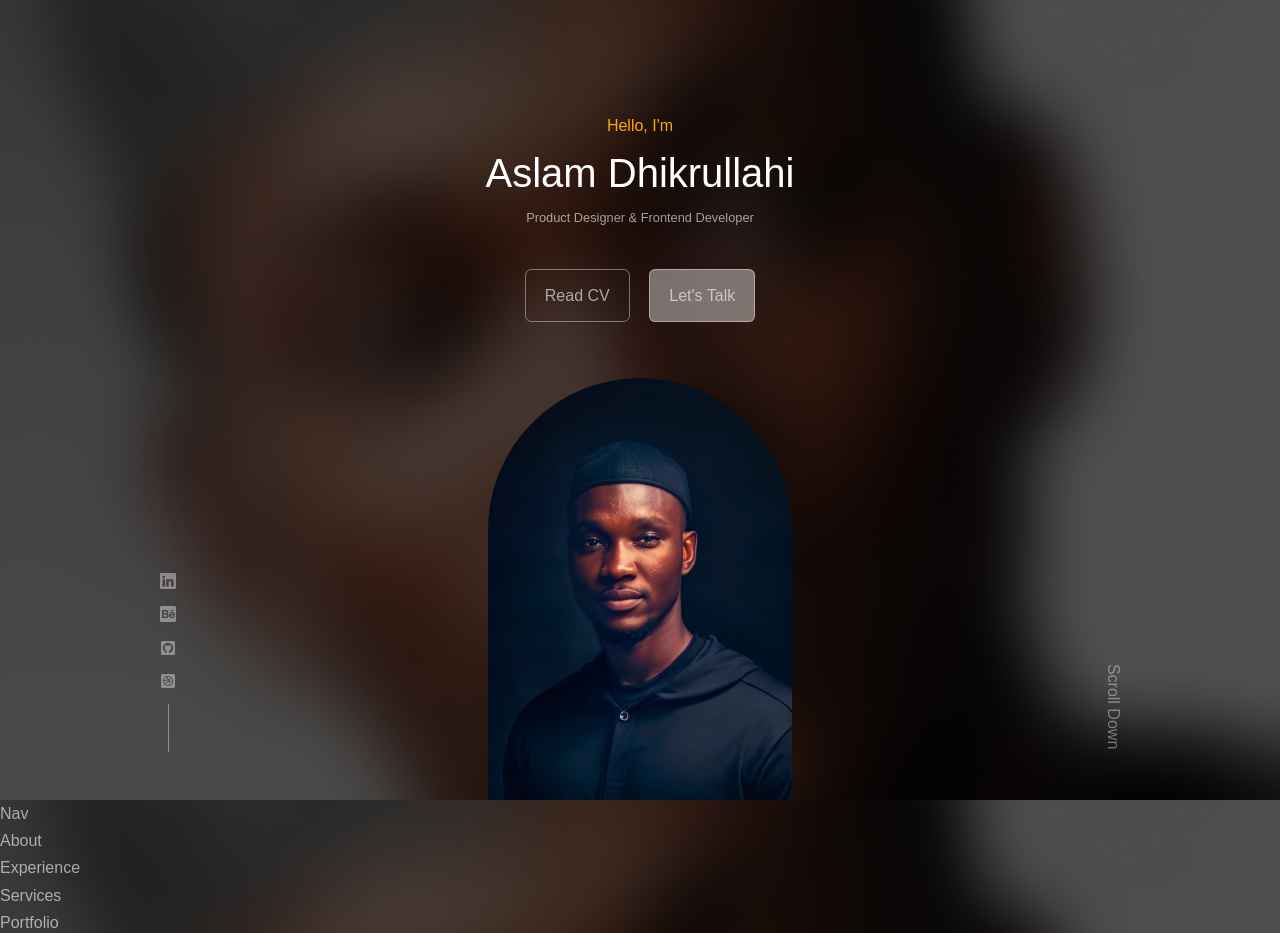
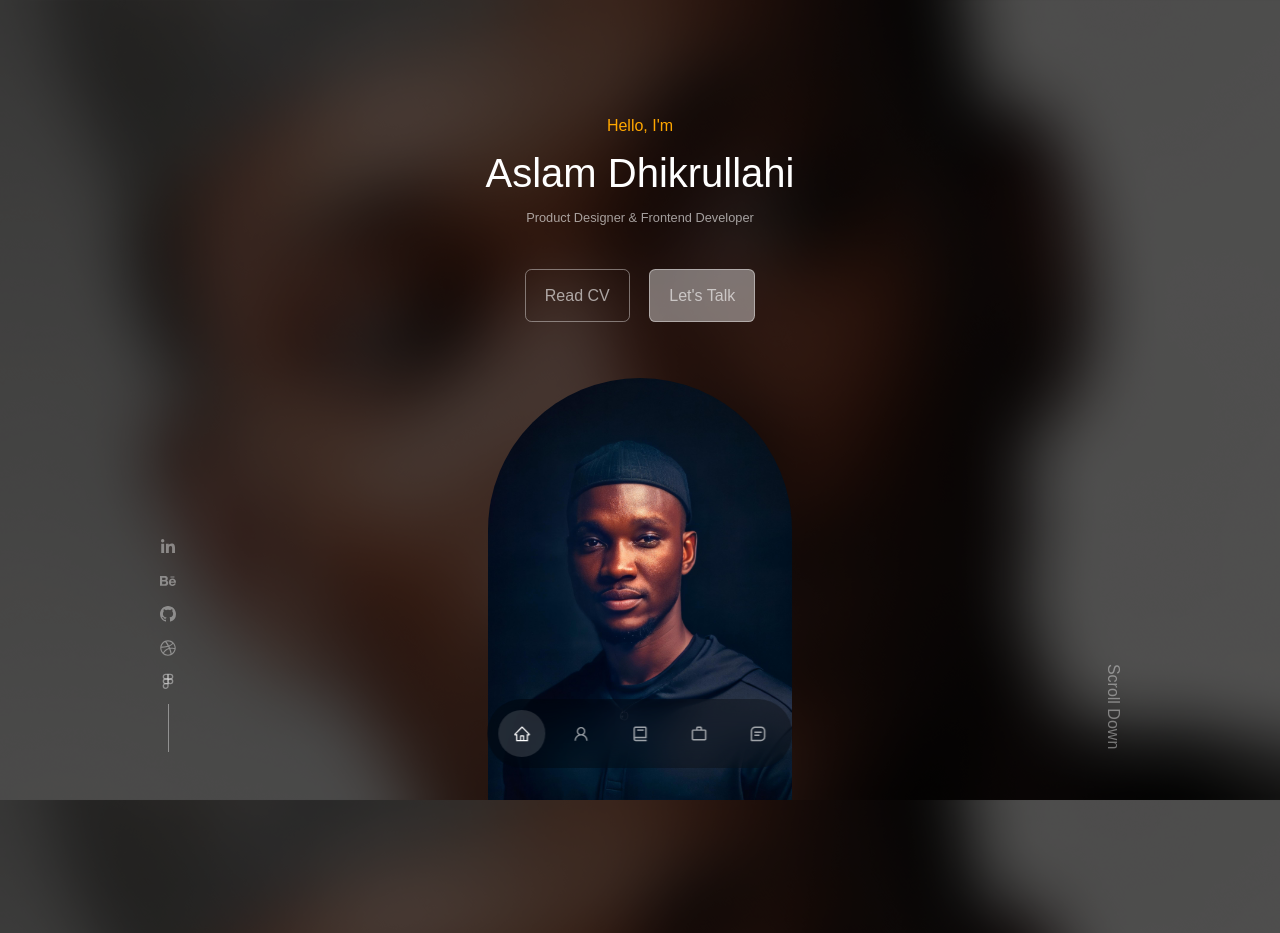
Before and after one commit to aslam-adigun/d-aslam, a React (Create React App) app: page / in a window 1280 px wide. Shown: the top 933 px of the page. Built offline with nearby package versions, Linux system fonts and the light colour scheme; a web font is replaced by a local one.

Commit message:
:white_check_mark: Completed Navbar component
I have updated the Navbar component and done its styling. Had to restyle some other components as well.

```diff
--- a/src/App.jsx
+++ b/src/App.jsx
@@ -16,8 +16,8 @@ const App = () => {
     <Nav />
     <About />
     <Experience />
+    <Portfolio />
     <Services />
-    <Portfolio />
     <Testimonials />
     <Contact />
     <Footer />
--- a/src/components/about/About.jsx
+++ b/src/components/about/About.jsx
@@ -3,7 +3,7 @@ import './about.css'
 
 const About = () => {
     return (
-        <div>About</div>
+        <section id='about'>About</section>
     )
 }
 
--- a/src/components/contacts/Contact.jsx
+++ b/src/components/contacts/Contact.jsx
@@ -3,7 +3,7 @@ import './contact.css'
 
 const Contact = () => {
   return (
-    <div>Contact</div>
+    <section id='contact'>Contact</section>
   )
 }
 
--- a/src/components/experience/Experience.jsx
+++ b/src/components/experience/Experience.jsx
@@ -3,7 +3,7 @@ import './experience.css'
 
 const Experience = () => {
   return (
-    <div>Experience</div>
+    <section id='experience'>Experience</section>
   )
 }
 
--- a/src/components/header/HeaderSocials.jsx
+++ b/src/components/header/HeaderSocials.jsx
@@ -1,16 +1,18 @@
 import React from 'react'
-import { BsLinkedin } from 'react-icons/bs'
-import { ImBehance2 } from 'react-icons/im'
-import { FaGithubSquare } from 'react-icons/fa'
-import { FaDribbbleSquare } from 'react-icons/fa'
+import { FaLinkedinIn } from 'react-icons/fa'
+import { FaBehance } from 'react-icons/fa'
+import { BsGithub } from 'react-icons/bs'
+import { FaDribbble } from 'react-icons/fa'
+import { FiFigma } from 'react-icons/fi'
 
 const HeaderSocials = () => {
     return (
         <div className='header__socials'>
-            <a href="https://www.linkedin.com/in/d-aslam" target="_blank"><BsLinkedin /></a>
-            <a href="https://www.behance.net/dhikrulaslam" target="_blank"><ImBehance2 /></a>
-            <a href="https://www.github.com/aslam-adigun" target="_blank"><FaGithubSquare /></a>
-            <a href="https://www.dribbble.com/DAslam" target="_blank"><FaDribbbleSquare /></a>
+            <a href="https://www.linkedin.com/in/d-aslam" target="_blank"><FaLinkedinIn /></a>
+            <a href="https://www.behance.net/dhikrulaslam" target="_blank"><FaBehance /></a>
+            <a href="https://www.github.com/aslam-adigun" target="_blank"><BsGithub /></a>
+            <a href="https://www.dribbble.com/DAslam" target="_blank"><FaDribbble /></a>
+            <a href="https://www.figma.com/@d_aslam" target="_blank"><FiFigma /></a>
         </div>
     )
 }
--- a/src/components/nav/Nav.jsx
+++ b/src/components/nav/Nav.jsx
@@ -1,9 +1,23 @@
 import React from 'react'
 import './nav.css'
+import { AiOutlineHome } from 'react-icons/ai'
+import { AiOutlineUser } from 'react-icons/ai'
+import { BiBook } from 'react-icons/bi'
+// import { RiServiceLine } from 'react-icons/ri'
+import { MdWorkOutline } from 'react-icons/md'
+import { BiMessageSquareDetail } from 'react-icons/bi'
+import {useState} from 'react'
 
 const Nav = () => {
+  const [activeNav, setActiveNav] = useState('#')
   return (
-    <div>Nav</div>
+    <nav>
+      <a href="#" onClick={() => setActiveNav('#')} className={activeNav === '#' ? 'active' : ''}><AiOutlineHome/></a>
+      <a href="#about" onClick={() => setActiveNav('#about')} className={activeNav === '#about' ? 'active' : ''}><AiOutlineUser/></a>
+      <a href="#experience" onClick={() => setActiveNav('#experience')} className={activeNav === '#experience' ? 'active' : ''}><BiBook/></a>
+      <a href="#portfolio" onClick={() => setActiveNav('#portfolio')} className={activeNav === '#portfolio' ? 'active' : ''}><MdWorkOutline/></a>
+      <a href="#contact" onClick={() => setActiveNav('#contact')} className={activeNav === '#contact' ? 'active' : ''}><BiMessageSquareDetail/></a>
+    </nav>
   )
 }
 
--- a/src/components/nav/nav.css
+++ b/src/components/nav/nav.css
@@ -0,0 +1,33 @@
+nav {
+    background: rgba(0, 0, 0, 0.3);
+    width: max-content;
+    display: block;
+    padding: 0.7rem 0.7rem;
+    z-index: 2;
+    position: fixed;
+    left: 50%;
+    transform: translateX(-50%);
+    bottom: 2rem;
+    display: flex;
+    gap: 0.8rem;
+    border-radius: 3rem;
+    backdrop-filter: blur(15px);
+}
+
+nav a {
+    background: transparent;
+    padding: 0.9rem;
+    border-radius: 50%;
+    display: flex;
+    color: var(--color-light);
+    font-size: 1.1rem;
+}
+
+nav a:hover {
+    background: rgba(0, 0, 0, 0.3)
+}
+
+nav a.active {
+    background: #ffffff22;
+    color: var(--color-white);
+}
--- a/src/components/portfolio/Portfolio.jsx
+++ b/src/components/portfolio/Portfolio.jsx
@@ -3,7 +3,7 @@ import './portfolio.css'
 
 const Portfolio = () => {
   return (
-    <div>Portfolio</div>
+    <section id='portfolio'>Portfolio</section>
   )
 }
 
--- a/src/components/services/Services.jsx
+++ b/src/components/services/Services.jsx
@@ -3,7 +3,7 @@ import './services.css'
 
 const Services = () => {
   return (
-    <div>Services</div>
+    <section id='services'>Services</section>
   )
 }
 
--- a/src/components/testimonials/Testimonials.jsx
+++ b/src/components/testimonials/Testimonials.jsx
@@ -3,7 +3,7 @@ import './testimonials.css'
 
 const Testimonials = () => {
   return (
-    <div>Testimonials</div>
+    <section id='section'>Testimonials</section>
   )
 }
 
--- a/src/index.css
+++ b/src/index.css
@@ -76,6 +76,7 @@ h5 {
 
 section {
     margin-top: 8rem;
+    height: 100vh;
 }
 
 section > h2, section > h5 {
```
